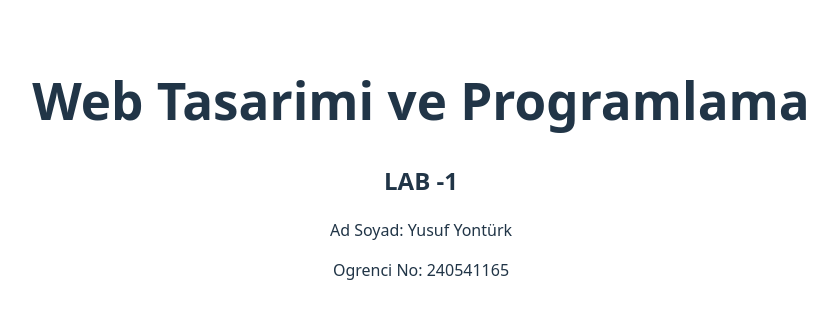
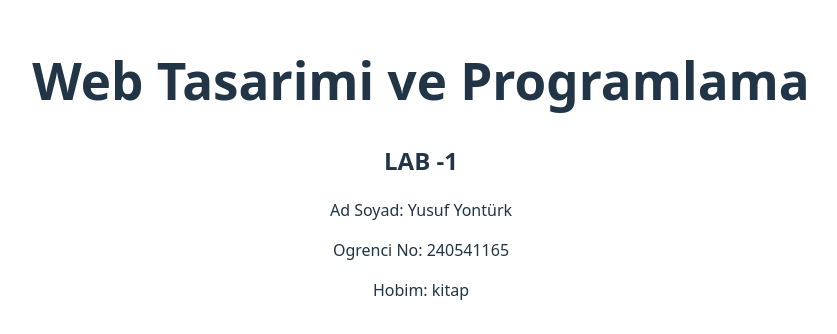
Before and after one commit to Yusuf-Yonturk/web, a React (Vite) app in the folder web-lab-hello/: page / in a window 1280 px wide. Shown: the part 232-566 px from the top of the page, without its empty margins (219-1056 px from the left). Built offline with nearby package versions, Linux system fonts and the light colour scheme.

Commit message:
feat: add personal details to homepage

```diff
--- a/web-lab-hello/src/App.jsx
+++ b/web-lab-hello/src/App.jsx
@@ -10,6 +10,8 @@ function App() {
       <h2>LAB -1</h2>
       <p>Ad Soyad: Yusuf Yontürk</p>
       <p>Ogrenci No: 240541165</p>
+      <p>Hobim: kitap</p>
+
       </div>
 
   )
```
